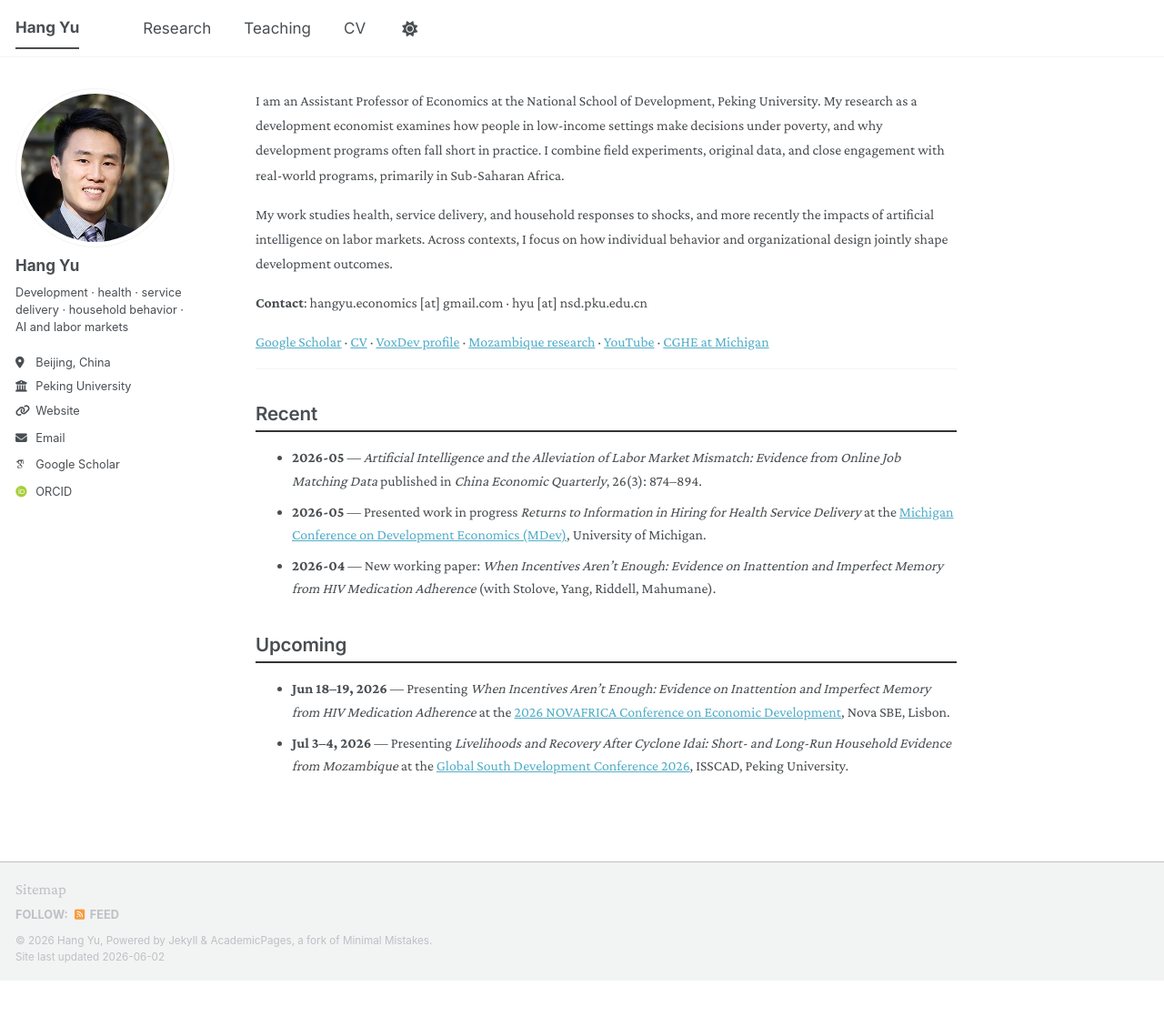
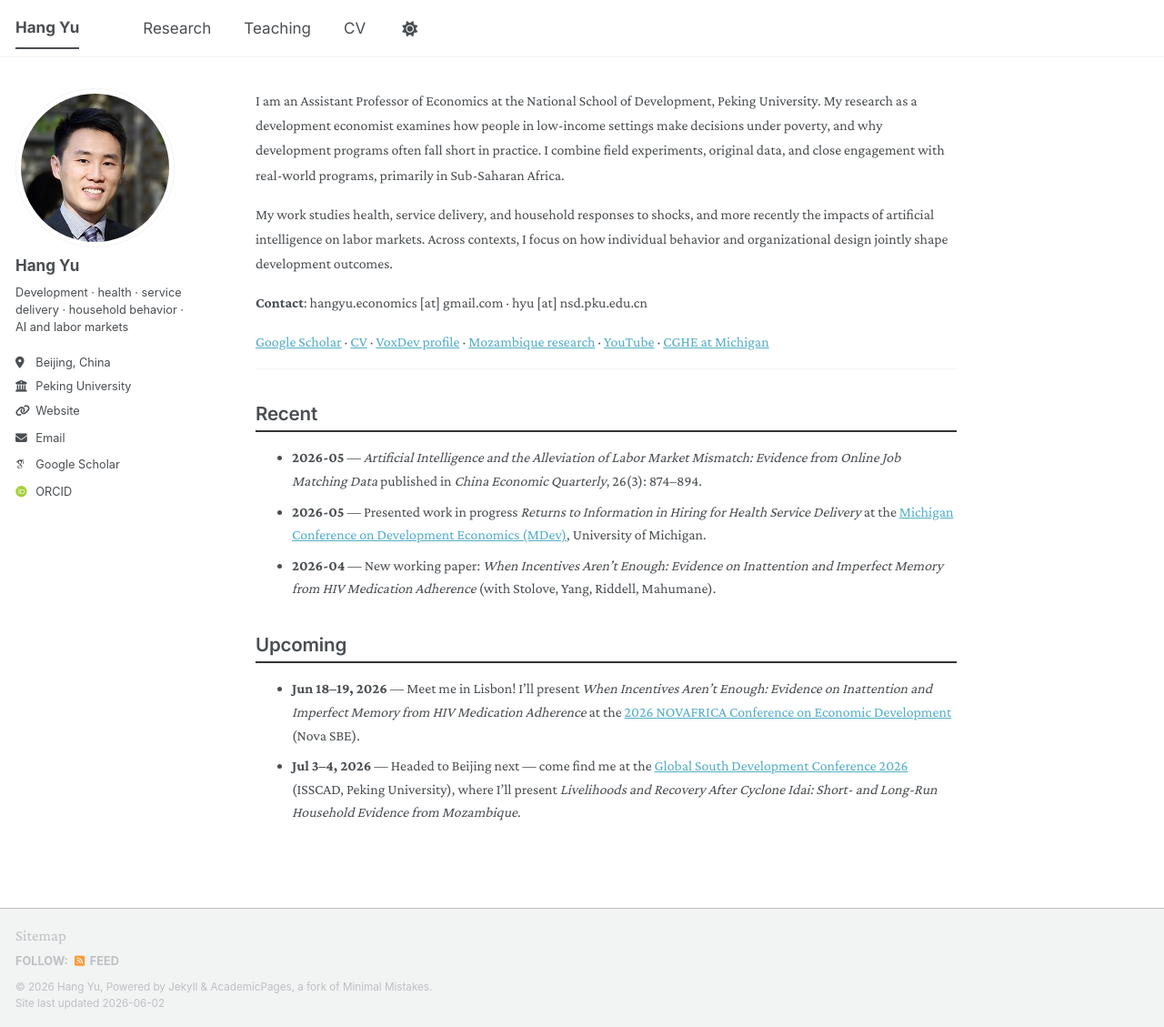
Before and after one commit to econhangyu/econhangyu.github.io, a Jekyll site: the page built from _pages/about.md, in a window 1280 px wide and 1129 px high. Shown: the whole window at 91% size. Built offline with Jekyll 4.4.1, drawn with Linux system fonts in a browser that asks for light colours; some web fonts are replaced; a script bundle is joined from its source files by our own code; library files that are not in the unit come from our copies.

Commit message:
Make Upcoming section livelier (inviting first-person tone)
Co-Authored-By: Claude Opus 4.8 (1M context) <noreply@anthropic.com>

```diff
--- a/_pages/about.md
+++ b/_pages/about.md
@@ -24,5 +24,5 @@ My work studies health, service delivery, and household responses to shocks, and
 
 ## Upcoming
 
-- **Jun 18–19, 2026** — Presenting *When Incentives Aren't Enough: Evidence on Inattention and Imperfect Memory from HIV Medication Adherence* at the [2026 NOVAFRICA Conference on Economic Development](https://novafrica.org/research/2026-novafrica-conference-on-economic-development/), Nova SBE, Lisbon.
-- **Jul 3–4, 2026** — Presenting *Livelihoods and Recovery After Cyclone Idai: Short- and Long-Run Household Evidence from Mozambique* at the [Global South Development Conference 2026](https://www.isscad.pku.edu.cn/news/35f41bbf93014b2aa4de673b0a4c1e2d.htm), ISSCAD, Peking University.
+- **Jun 18–19, 2026** — Meet me in Lisbon! I'll present *When Incentives Aren't Enough: Evidence on Inattention and Imperfect Memory from HIV Medication Adherence* at the [2026 NOVAFRICA Conference on Economic Development](https://novafrica.org/research/2026-novafrica-conference-on-economic-development/) (Nova SBE).
+- **Jul 3–4, 2026** — Headed to Beijing next — come find me at the [Global South Development Conference 2026](https://www.isscad.pku.edu.cn/news/35f41bbf93014b2aa4de673b0a4c1e2d.htm) (ISSCAD, Peking University), where I'll present *Livelihoods and Recovery After Cyclone Idai: Short- and Long-Run Household Evidence from Mozambique*.
```
